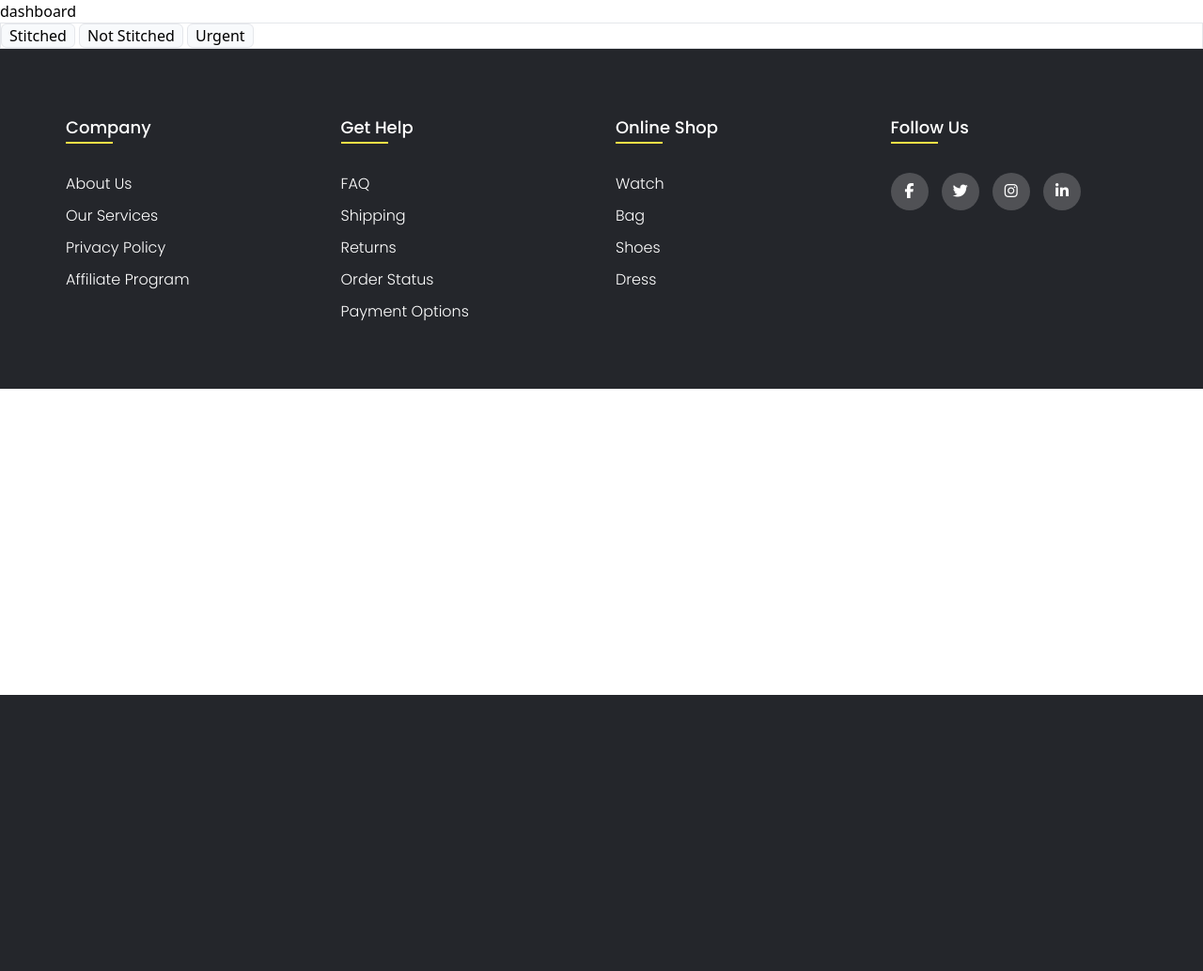
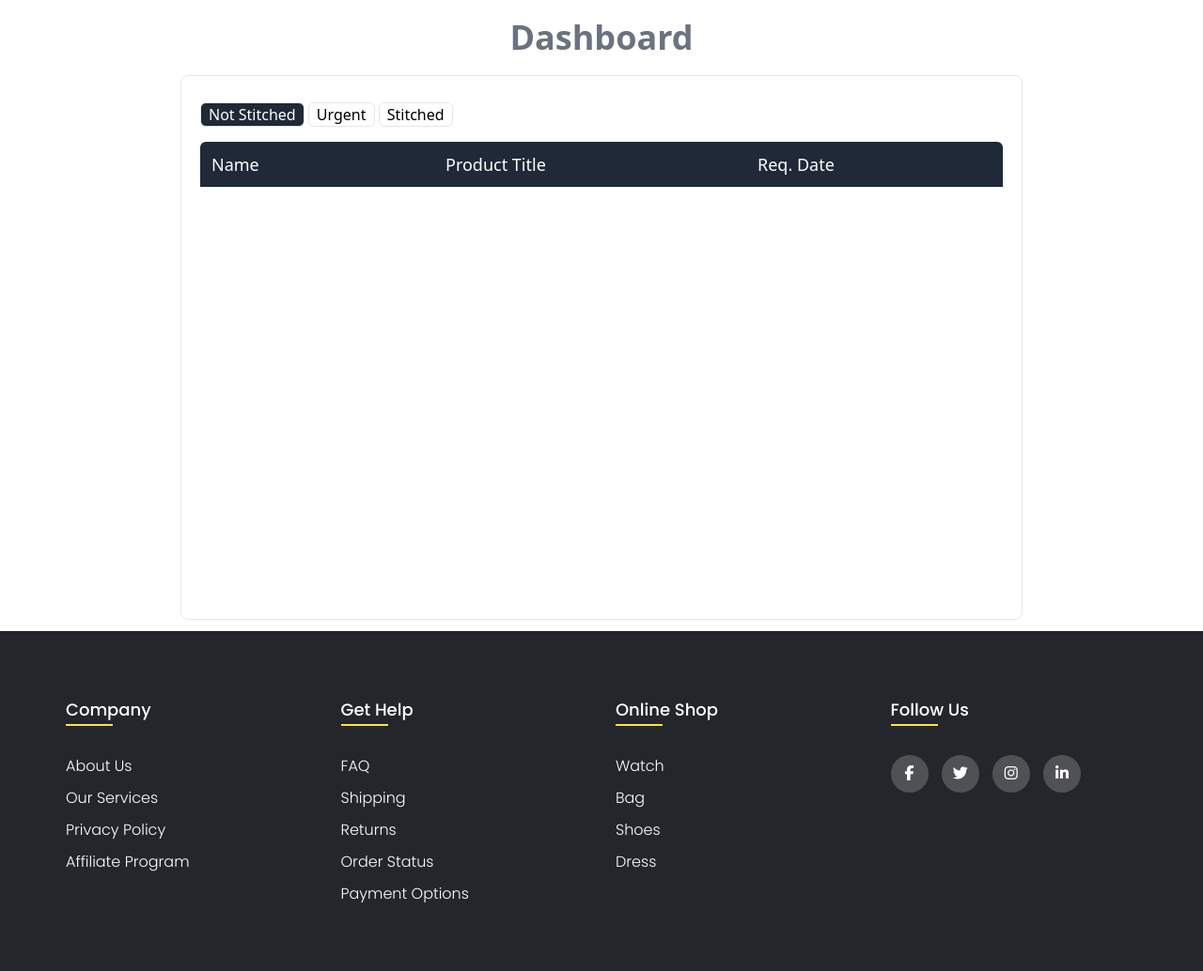
Before and after one commit to TharakaramuduN/TailorFlow1, a Django app: page /dashboard/ in a window 1280 px wide. Shown: the part 60-1094 px from the top of the page at 94% size. Before the commit the page ends 800 px from the top, so only its background shows below. Run offline with Django 4.2, Linux system fonts and the light colour scheme; a user stored in the database is signed in; data comes from the database, SQL or seed files in the repository; style sheets or scripts are compiled from the project's sources.

Commit message:
categorized order items in dashboard

```diff
--- /dev/null
+++ b/apps/dashboard/static/js/dashboard.js
@@ -0,0 +1,79 @@
+async function filterOrderItems(event){
+    const filterBtns = document.querySelectorAll('.filter-btn')
+    filterBy = event.target.id
+    filterBtns.forEach(btn=>{
+        if(btn.classList.contains('bg-gray-800')) btn.classList.remove('bg-gray-800','text-white')
+    })
+    event.target.classList.add('bg-gray-800','text-white')
+    let url;
+    if(filterBy==='urgent'){
+        url = `/filter-order-items/?urgent=true`
+    }else{
+        url = `/filter-order-items/?filter=${filterBy}`
+    }
+    let response = await fetch(url)
+    if(!response.ok){
+        throw Error('Page not found')
+    }
+    const data = await response.json()
+    const productsContainerHeader = document.querySelector('.products-container-header')
+    const productsContainer = document.querySelector('.products-container')
+    productsContainer.innerHTML = ''
+    if(filterBy!=='Stitched'){
+        productsContainerHeader.innerHTML=`<div class="grid grid-cols-10  p-2 sm:px-3  bg-gray-800 text-white rounded-tr-md rounded-tl-md items-center text-sm sm:text-lg">
+            <p class="  col-span-3">Name</p>
+            <p class="col-span-4">Product Title</p>
+            <p class="  col-span-2">Req. Date</p>
+            <div></div>
+        </div>`
+        data.order_items.forEach((item) => {
+            const divElement = document.createElement('div')
+            divElement.classList.add('product-card','grid', 'grid-cols-10',  'p-2', 'sm:px-3' , 'even:bg-gray-200', 'odd:bg-gray-50', 'gap-2', 'text-sm', 'sm:text-base','items-center')
+            divElement.innerHTML = `
+                <p class="  col-span-3">${item.customer_name}</p>
+                <p class=" col-span-4">${truncateWords(item.title,2)}</p>
+                <p class="  col-span-2">${item.requested_date}</p>
+                <div id="${item.id}" class="check-btn-${item.id} hover:cursor-pointer"  onclick="updateStatus(event)" >
+                    <i id="${item.id}" class="fa-solid fa-check text-green-600"></i>
+                </div>
+            `
+            productsContainer.appendChild(divElement)
+        })}
+        else{
+            productsContainerHeader.innerHTML = `<div class="grid grid-cols-10  p-2 sm:px-3  bg-gray-800 text-white rounded-tr-md rounded-tl-md items-center text-sm sm:text-lg">
+                <p class="  col-span-4">Name</p>
+                <p class="col-span-4">Product Title</p>
+                <p class="  col-span-2">Stitched Date</p>
+            </div>`
+            data.order_items.forEach((item) => {
+                const divElement = document.createElement('div')
+                divElement.classList.add('product-card','grid', 'grid-cols-10',  'p-2', 'sm:px-3' , 'even:bg-gray-200', 'odd:bg-gray-50', 'gap-2', 'text-sm', 'sm:text-base','items-center')
+                divElement.innerHTML = `
+                    <p class="  col-span-4">${item.customer_name}</p>
+                    <p class=" col-span-4">${truncateWords(item.title,2)}</p>
+                    <p class="  col-span-2">${item.stitched_on}</p>
+                `
+                productsContainer.appendChild(divElement)
+            })}
+
+    }
+
+async function updateStatus(event){
+    const itemId = event.target.id
+    const productsContainer = document.querySelector('.products-container')
+    const productCard = event.target.closest('.product-card')
+    const response = await fetch(`/update-status/${itemId}`)
+    if(!response.ok){
+        throw Error('Page Not found')
+    }
+    productsContainer.removeChild(productCard)
+}
+
+function truncateWords(text, limit) {
+    var words = text.split(' ');
+    if (words.length > limit) {
+        return words.slice(0, limit).join(' ') + '...';
+    } else {
+        return text;
+    }
+}
--- a/apps/dashboard/templates/dashboard/dashboard.html
+++ b/apps/dashboard/templates/dashboard/dashboard.html
@@ -1,90 +1,39 @@
 {%extends 'base.html'%}
-
+{%load static%}
 {%block content%}
-
-    <h1>dashboard</h1>
     <form action="" method="POST">
         {%csrf_token%}
-        <section>
-            <div class="dashboard-container border ">
-                <div class="buttons-section">
-                    <button onclick="filterProducts('Stitched')" class="border px-2 bg-slate-50 rounded-md" type="button">Stitched</button>
-                    <button onclick="filterProducts('Not-Stitched')" class="border px-2 bg-slate-50 rounded-md" type="button">Not Stitched</button>
-                    <button onclick="filterProducts('Delivered')" class="border px-2 bg-slate-50 rounded-md" type="button">Urgent</button>
+        <h1 class=" text-center text-4xl font-bold text-gray-500 my-5">Dashboard</h1>
+        <section class=" max-w-4xl flex items-center w-full justify-center mx-auto  overflow-scroll">
+            <div class="dashboard-container border w-full p-5 rounded-lg mb-3">
+                <div class="buttons-section mb-4 mt-2">
+                    <button onclick="filterOrderItems(event)" id="Not-Stitched" class="border filter-btn px-2 bg-gray-800 text-white rounded-md" type="button">Not Stitched</button>
+                    <button onclick="filterOrderItems(event)" id="urgent" class="border filter-btn px-2  rounded-md" type="button">Urgent</button>
+                    <button onclick="filterOrderItems(event)" id="Stitched" class="border filter-btn px-2 rounded-md" type="button">Stitched</button>
                 </div>
-                <div class="products-container">
-                    {%for order in orders%}
-                        {%for item in order.items.all%}
-                            <div class="product-card flex">
-                                {{order.customer.first_name}}
-                                {{item.product.title}}
-
-                                <select name="status" id="select-{{item.id}}" onchange="displayCheckButton(event)">
-                                    <option {%if item.status == 'Stitched'%} selected {%endif%} value="Stitched">Stitched</option>
-                                    <option {%if item.status == 'Not-Stitched'%} selected {%endif%} value="Not-Stitched">Not Stitched</option>
-                                    <option {%if item.status == 'Delivered'%} selected {%endif%} value="Delivered">Delivered</option>
-                                </select>
-
-                                <div id="{{item.id}}" class="check-btn-{{item.id}} hidden px-4 hover:cursor-pointer" onclick="updateStatus(event)" >
-                                    <i id="{{item.id}}" class="fa-solid fa-check text-green-600"></i>
-                                </div>
-
+                <div class="products-container-header">
+                    <div class="grid grid-cols-10 p-2 sm:px-3   bg-gray-800 text-white rounded-tr-md rounded-tl-md h-10  sm:h-12 items-center text-sm sm:text-lg">
+                        <p class="  col-span-3">Name</p>
+                        <p class="col-span-4">Product Title</p>
+                        <p class="  col-span-2">Req. Date</p>
+                        <div></div>
+                    </div>
+                </div>
+                <div class="products-container gap-3 min-h-[55vh] max-h-[55vh] overflow-scroll scroll-m-1">
+                    {%for item in order_items%}
+                        <div class="product-card grid grid-cols-10 p-2 sm:px-3  even:bg-gray-200 odd:bg-gray-50 gap-2 text-sm sm:text-base items-center">
+                            <p class="  col-span-3">{{item.customer_name}}</p>
+                            <p class=" col-span-4">{{item.title|truncatewords:'2'}}</p>
+                            <p class="  col-span-2">{{item.requested_date|date:'M,d'}}</p>
+                            <div id="{{item.id}}" class="check-btn-{{item.id}} px-4 hover:cursor-pointer"  onclick="updateStatus(event)" >
+                                <i id="{{item.id}}" class="fa-solid fa-check text-green-600"></i>
                             </div>
-                        {%endfor%}
+                        </div>
                     {%endfor%}
                 </div>
             </div>
         </section>
     </form>
-
-    <script>
-        function displayCheckButton(event) {
-            const parentDiv = event.target.closest('div')
-            const checkBtn = parentDiv.querySelector('div')
-            checkBtn.classList.remove('hidden');
-        }
-
-        async function filterProducts(filterBy){
-            let response = await fetch(`/filter-products/?filter=${filterBy}`)
-            if(!response.ok){
-                throw Error('Page not found')
-            }
-            const orderItems = await response.json()
-            const productsContainer = document.querySelector('.products-container')
-            productsContainer.innerHTML = ''
-            console.log(orderItems,'helloooooo')
-            orderItems['data'].forEach((item) => {
-                const divElement = document.createElement('div')
-                divElement.classList.add('product-card','flex')
-                divElement.innerHTML = `
-                ${item.customer.first_name}
-                ${item.product.title}
-
-                <select name="status" id="select-${item.id}" onchange="displayCheckButton(event)">
-                    <option ${item.status === 'Stitched' ? 'selected' : ''} value="Stitched">Stitched</option>
-                    <option ${item.status === 'Not-Stitched' ? 'selected' : ''} value="Not-Stitched">Not Stitched</option>
-                    <option ${item.status === 'Delivered' ? 'selected' : ''} value="Delivered">Delivered</option>
-                </select>
-
-                <div id=${item.id} class="check-btn-${item.id} hidden px-4 hover:cursor-pointer" onclick="updateStatus(event)" >
-                    <i id=${item.id} class="fa-solid fa-check text-green-600"></i>
-                </div>
-                `
-                productsContainer.appendChild(divElement)
-            })
-        }
-
-        async function updateStatus(event){
-            const itemId = event.target.id
-            const status = document.getElementById('select-' + itemId)
-            console.log(status)
-            const response = await fetch(`/update-status/${itemId}/${status.value}`)
-            if(!response.ok){
-                throw Error('Page Not found')
-            }
-
-        }
-
-    </script>
+    <script src="{%static 'js/dashboard.js'%}"></script>
 
 {%endblock content%}
--- a/apps/dashboard/urls.py
+++ b/apps/dashboard/urls.py
@@ -3,6 +3,6 @@
 
 urlpatterns = [
     path('dashboard/',views.dashboard,name='dashboard'),
-    path('update-status/<int:item_id>/<slug:status>/',views.update_status,name='update-status'),
-    path('filter-products/',views.filter_products,name='filter-products')
+    path('update-status/<int:item_id>/',views.update_status,name='update-status'),
+    path('filter-order-items/',views.filter_order_items,name='filter-order-items')
 ]
--- a/apps/dashboard/views.py
+++ b/apps/dashboard/views.py
@@ -1,39 +1,55 @@
-from django.shortcuts import render
+from django.shortcuts import render,HttpResponse
 from django.http import JsonResponse
 from apps.orders.models import Order,OrderItem
 from django.db.models import Q
 from django.contrib.auth.decorators import login_required
 from apps.orders.forms import OrderForm
 from django.core.serializers import serialize
+from datetime import datetime
 # Create your views here.
 
 @login_required
 def dashboard(request):
     orders = Order.objects.filter(tailor=request.user)
-    return render(request,'dashboard/dashboard.html',{'orders':orders})
+    order_items = []
+    for order in orders:
+        items = list(order.items.filter(status='Not-Stitched').order_by('requested_date'))
+        for item in items:
+            order_items.append({
+                'id':item.id,
+                'customer_name':order.customer.first_name,
+                'title':item.product.title,
+                'requested_date':item.requested_date,
+            })
+    order_items = sorted(order_items,key=lambda item:item['requested_date'])
+    return render(request,'dashboard/dashboard.html',{'order_items':order_items})
 
-def update_status(request,item_id,status):
+def update_status(request,item_id):
     order_item = OrderItem.objects.get(id=item_id)
-    order_item.status = status
+    order_item.status = 'Stitched'
+    order_item.stitched_on = datetime.now()
     order_item.save()
     return JsonResponse({'status':'success'})
 
-def filter_products(request):
+def filter_order_items(request):
     filter_by = request.GET.get('filter')
+    urgent = request.GET.get('urgent','')
     orders = Order.objects.filter(tailor=request.user)
     order_items = []
     for order in orders:
-        order_items.extend(order.items.filter(status=filter_by))
-
-    data = []
-    for item in order_items:
-        data.append(
-            {
+        items = order.items.all()
+        if urgent == 'true':
+            items = list(items.filter(urgent=True,status='Not-Stitched').order_by('requested_date'))
+        else:
+            items = list(items.filter(status=filter_by).order_by('requested_date'))
+        for item in items:
+            order_items.append({
                 'id':item.id,
-                'product':{'title':item.product.title},
-                'customer':{'first_name':item.order.customer.first_name},
-                'status':item.status
-            }
-        )
-
-    return JsonResponse({'data':data})
+                'customer_name':order.customer.first_name,
+                'title':item.product.title,
+                'requested_date':item.requested_date,
+                'stitched_on':item.stitched_on
+            })
+    if filter_by == 'Stitched':
+        order_items = sorted(order_items,key=lambda item:item['stitched_on'],reverse=True)
+    return JsonResponse({'order_items':order_items})
```
